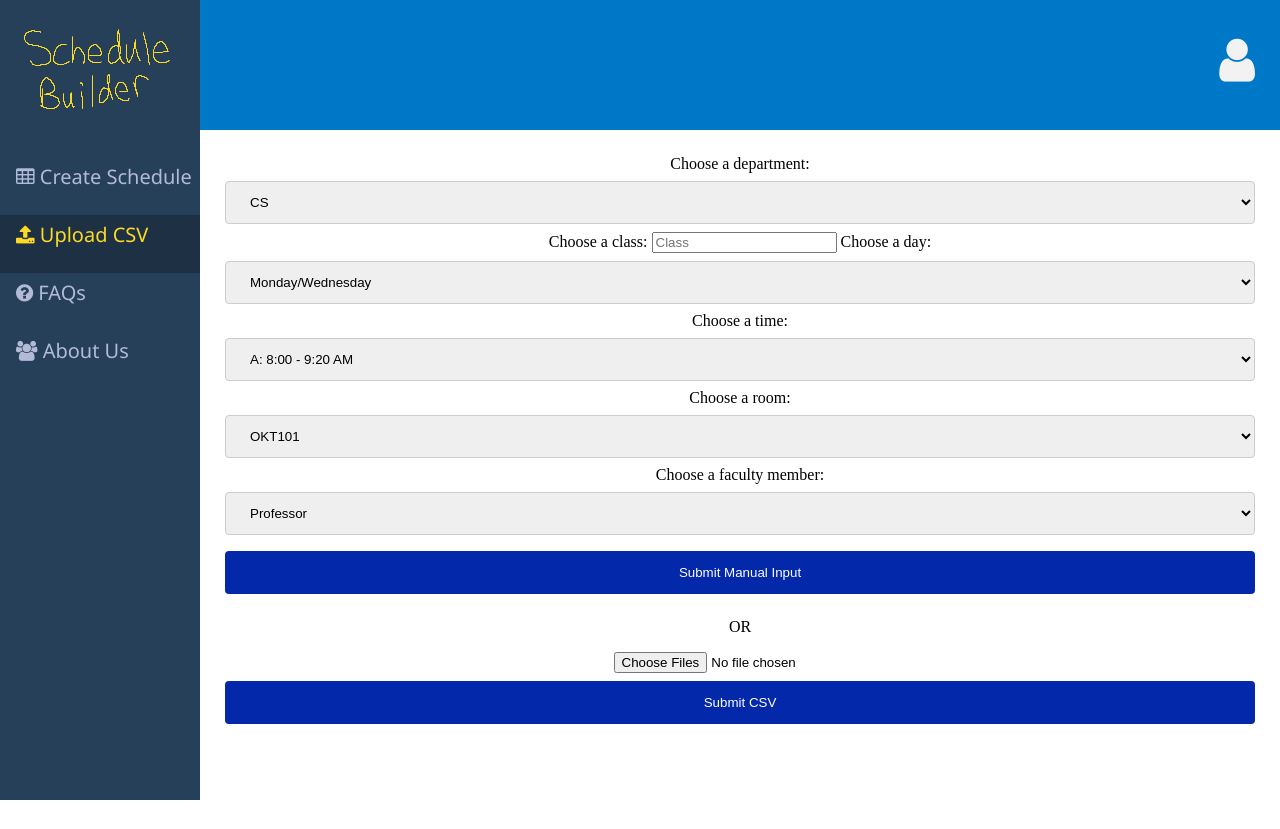
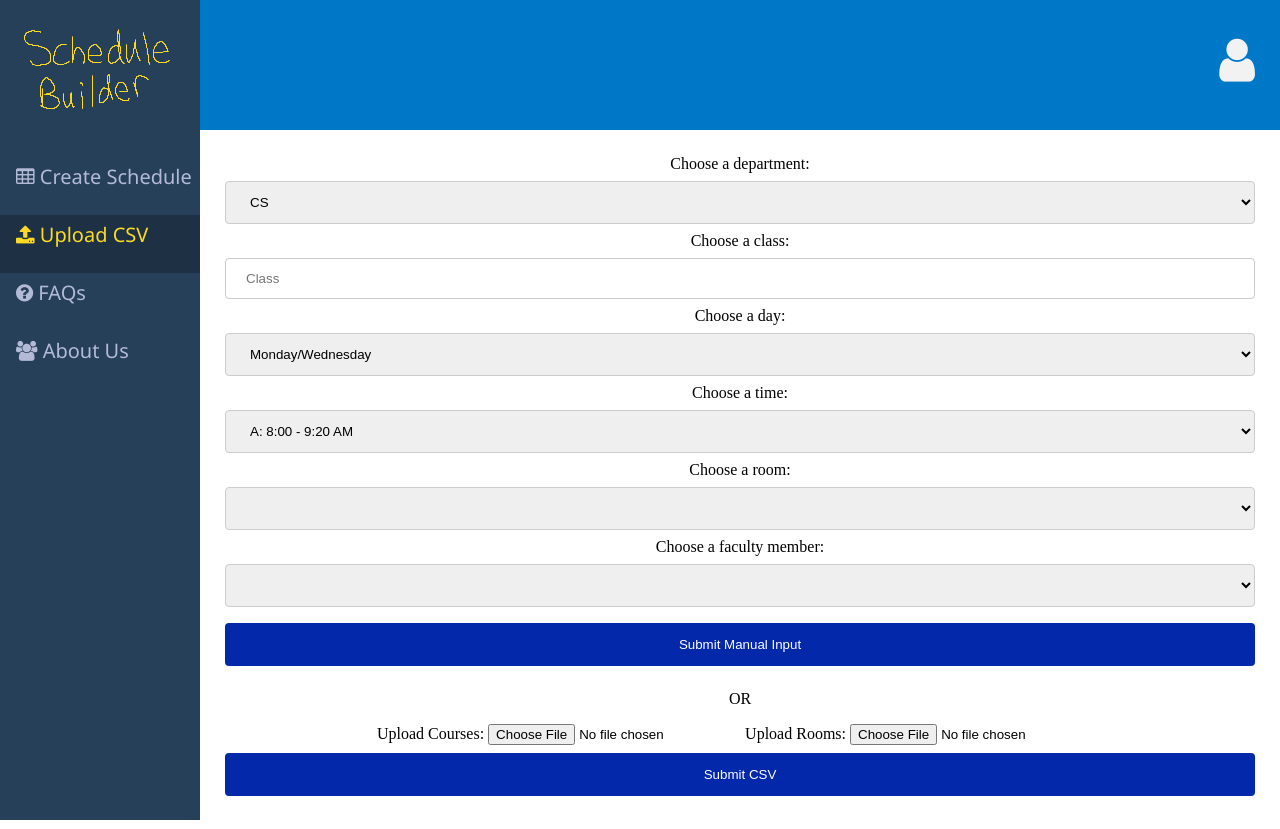
Before and after one commit to allisons212/499Team5, a Flask app: page /uploadCSV in a window 1280 px wide. Before the commit the page ends 800 px from the top, so only its background shows below. Run offline with Flask 2, Linux system fonts and the light colour scheme; lists and menus that the app fills with data are empty; parts of the project's set-up code (start-up, migrations or seed data) failed here and were passed over.

Commit message:
changed file upload stuff

```diff
--- a/static/css/styles.css
+++ b/static/css/styles.css
@@ -590,6 +590,16 @@ input[type=password], select {
   border-radius: 4px;
   box-sizing: border-box;
 }
+input[type=number], select {
+  width: 100%;
+  padding: 12px 20px;
+  margin: 8px 0;
+  display: block;
+  border: 1px solid #ccc;
+  border-radius: 4px;
+  box-sizing: border-box;
+}
+
 input[type=submit] {
   width: 100%;
   background-color: #0428aa;
--- a/templates/uploadCSV.html
+++ b/templates/uploadCSV.html
@@ -74,7 +74,7 @@
             </select>
 
             <label for ="class">Choose a class:</label>
-            <input type="number" name="class" placeholder="Class" maxlength="3" minlength="3" class value="{{ request.form.classNum }}">
+            <input type="number" placeholder="Class" maxlength="3" minlength="3" class value="{{ request.form.classNum }}">
             <label for="day">Choose a day:</label>
             <select id = "day" name="day" required>
                 <option value="MW">Monday/Wednesday</option>
@@ -93,14 +93,11 @@
                 <option value="G">G: 6:00 - 7:20 PM</option>
             </select>
             <label for="room">Choose a room:</label>
-            <select id="room" name="room" required >
-                <option value="OKT101">OKT101</option>
-                <option value="102">102</option>
+            <select id="room" name="room" >
 
             </select>
             <label for="prof">Choose a faculty member:</label>
-            <select id="prof" name="faculty" required >
-                <option value="Professor">Professor</option>
+            <select id="prof" name="faculty" >
             </select>
             <input type="submit" name="submit_button" value="Submit Manual Input"/>
         </form>
@@ -113,12 +110,12 @@
     </div>
     <div>
         <form action="" method="post" enctype="multipart/form-data">
-            <input type="file" name="files[]" multiple ="true" autocomplete="off" id="uploadCSV" accept="text/csv" required/>
+            <label for="uploadCSV">Upload Courses:</label>
+            <input type="file" name="file" id="uploadCSV" accept="text/csv" required/>
+            <label for="uploadRooms">Upload Rooms:</label>
+            <input type="file" name="file" id="uploadRooms" accept="text/csv" required/>
             <input type="submit" name="submit_button" value="Submit CSV"/>
         </form>
-        {% if fileError  %}
-            <p class="error"><strong>ERROR:</strong> {{fileError}}</p>
-        {% endif %}
 
         {% if fileUploadSuccess %}
             <p class="error"><strong>Success:</strong> {{fileUploadSuccess}} </p>
```
